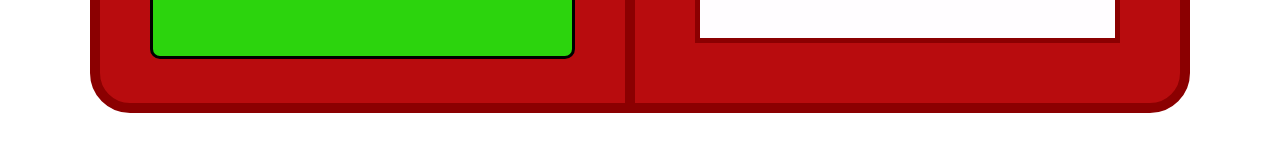
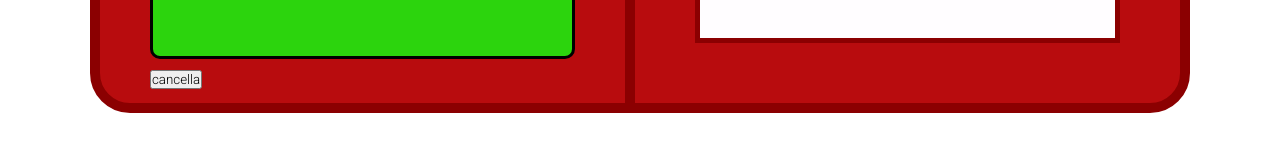
Before and after one commit to RodiaGiordano/booldex, a Vue app: page / in a window 1280 px wide. Shown: the part 737-888 px from the top of the page. Built offline with nearby package versions, Linux system fonts and the light colour scheme; a web font is replaced by a local one.

Commit message:
add local storage

```diff
--- a/src/components/LeftPoke.vue
+++ b/src/components/LeftPoke.vue
@@ -71,7 +71,27 @@ export default {
     saveToggle() {
       if (this.pokeStats.name != null) {
         this.$emit("saveToggle", this.pokeStats.name);
+
+        if (localStorage.getItem(`pok_${this.pokeStats.name}`)) {
+          localStorage.removeItem(`pok_${this.pokeStats.name}`);
+        } else {
+          localStorage.setItem(
+            `pok_${this.pokeStats.name}`,
+            JSON.stringify(this.pokeStats)
+          );
+        }
+
+        const pokeArray = [];
+
+        for (let i = 0; i < localStorage.length; i++) {
+          const key = localStorage.key(i);
+          pokeArray.push(JSON.parse(localStorage.getItem(key)));
+        }
+        console.log(pokeArray);
       }
+    },
+    cancel() {
+      localStorage.clear();
     },
   },
 };
@@ -91,6 +111,7 @@ export default {
     <div class="pok descript">
       <StatPoke :stats="pokeStats" />
     </div>
+    <button @click="cancel()">cancella</button>
   </div>
 </template>
 
--- a/src/components/RightPoke.vue
+++ b/src/components/RightPoke.vue
@@ -46,11 +46,10 @@ export default {
     border: 5px solid $bd-primary;
     background-color: $bg-secondary;
     padding: 40px 0 0 20px;
-    // overflow: hidden;
 
     .list {
       max-height: 85%;
-      // overflow-y: scroll;
+
       overflow-y: auto;
     }
 
--- a/src/components/partials/InputUser.vue
+++ b/src/components/partials/InputUser.vue
@@ -36,6 +36,9 @@ export default {
     <button v-if="pokeShow" @click="$emit('saveToggle')" class="catch">
       {{ comparison ? "Remove" : "Catch it!" }}
     </button>
+    <!-- <button v-if="pokeShow" @click="saveToggle()" class="catch">
+      {{ comparison ? "Remove" : "Catch it!" }}
+    </button> -->
   </div>
 </template>
 
```
